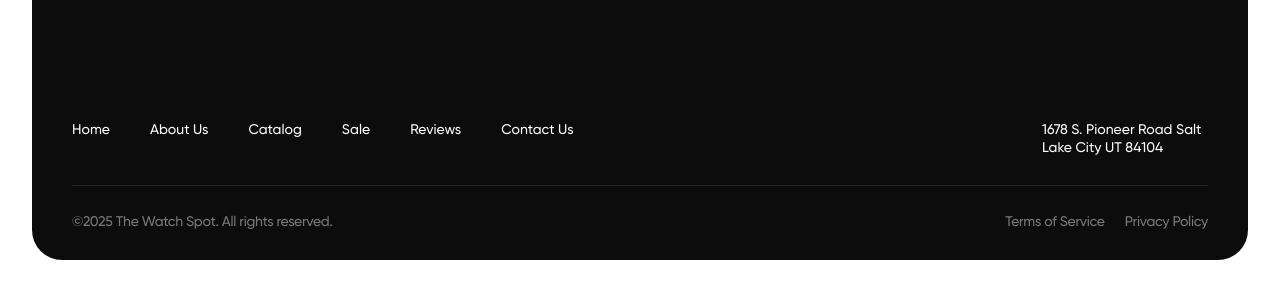
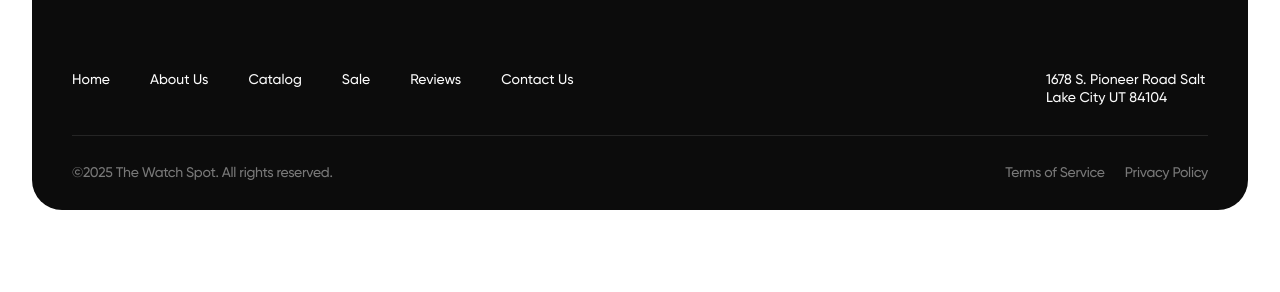
Before and after one commit to GoitStudentsWorks/bc_75_-Developer-Mykhailo, a website built with Vite: page src/index.html in a window 1280 px wide. Shown: the part 2029-2321 px from the top of the page. After the commit the page ends 2291 px from the top, so only its background shows below. Built offline with nearby package versions, Linux system fonts and the light colour scheme; files whose address does not match are found by name.

Commit message:
fix size

```diff
--- a/src/css/footer.css
+++ b/src/css/footer.css
@@ -1,7 +1,7 @@
 /* Footer CSS by Taras Pererva */
 
 .footer {
-    padding-top: 30px;
+    /* padding-top: 30px; */
     padding-bottom: 20px;
 }
 
@@ -165,7 +165,7 @@
 }
 
 .footer-address {
-    max-width: 88px;
+    max-width: 83px;
     font-weight: 500;
     font-size: 12px;
     font-style: normal;
@@ -214,14 +214,14 @@
 
 @media screen and (min-width: 768px) {
     .footer {
-        padding-top: 40px;
+        /* padding-top: 40px; */
         padding-bottom: 32px;
     }
 
     .footer-container {
         max-width: 704px;
         padding: 40px 40px 28px;
-        margin-bottom: 32px;
+        /* margin-bottom: 32px; */
     }
 
     .footer-wrapper-one {
@@ -294,7 +294,7 @@
     }
 
     .footer-address {
-        max-width: 166px;
+        max-width: 162px;
         font-size: 14px;
         line-height: 1.28;
     }
@@ -306,7 +306,7 @@
 
     .copy-description {
         font-size: 14px;
-        line-height: 1.28;
+        line-height: 1.29;
         margin: 0;
     }
 
@@ -317,7 +317,7 @@
 
     .copy-rules-list {
         font-size: 14px;
-        line-height: 1.28;
+        line-height: 1.29;
     }
 }
 
@@ -327,12 +327,12 @@
 
 @media screen and (min-width: 1280px) {
     .footer {
-        padding-top: 50px;
+        /* padding-top: 50px; */
     }
 
     .footer-container {
         max-width: 1216px;
-        margin-bottom: 0;
+        /* margin-bottom: 0; */
     }
 
     .footer-wrapper-one {
@@ -345,6 +345,7 @@
         top: 0;
         left: 50%;
         transform: translateX(-50%);
+        width: 523px;
     }
 
     .footer-nav-list {
```
